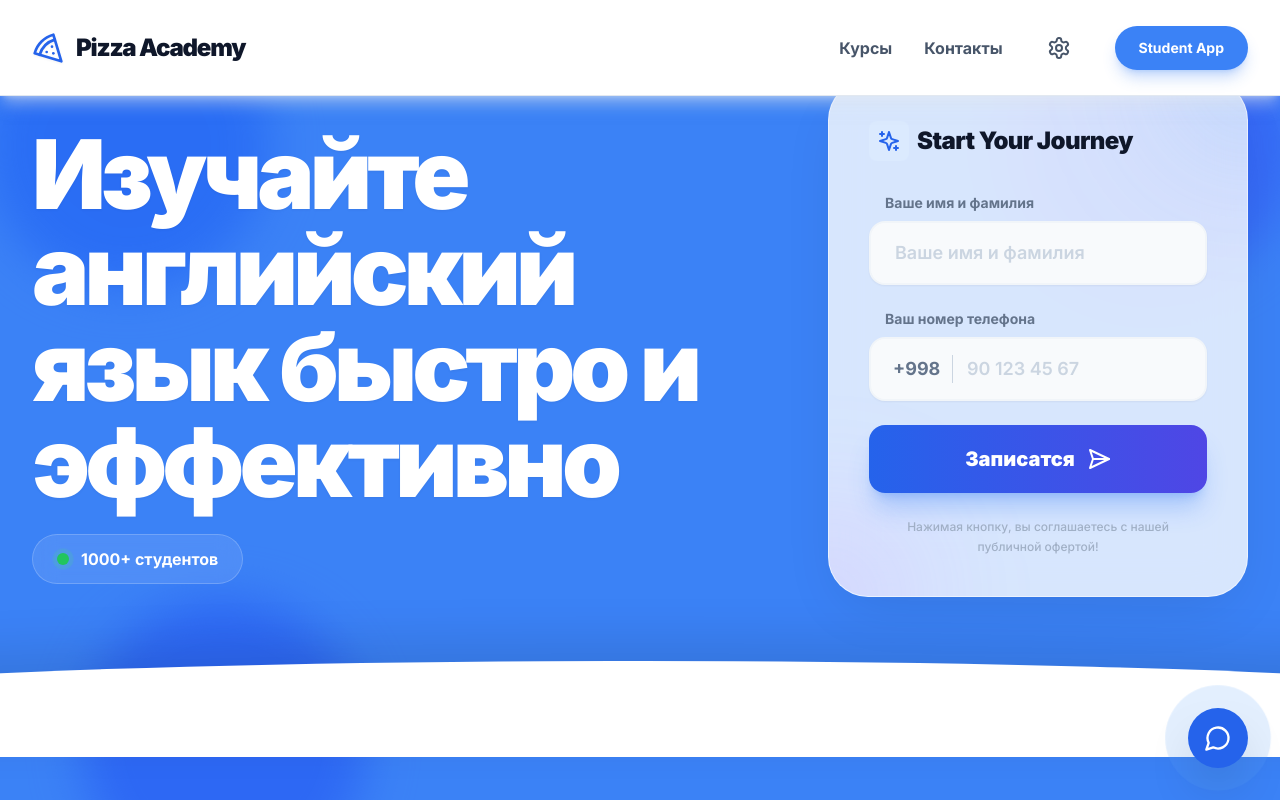
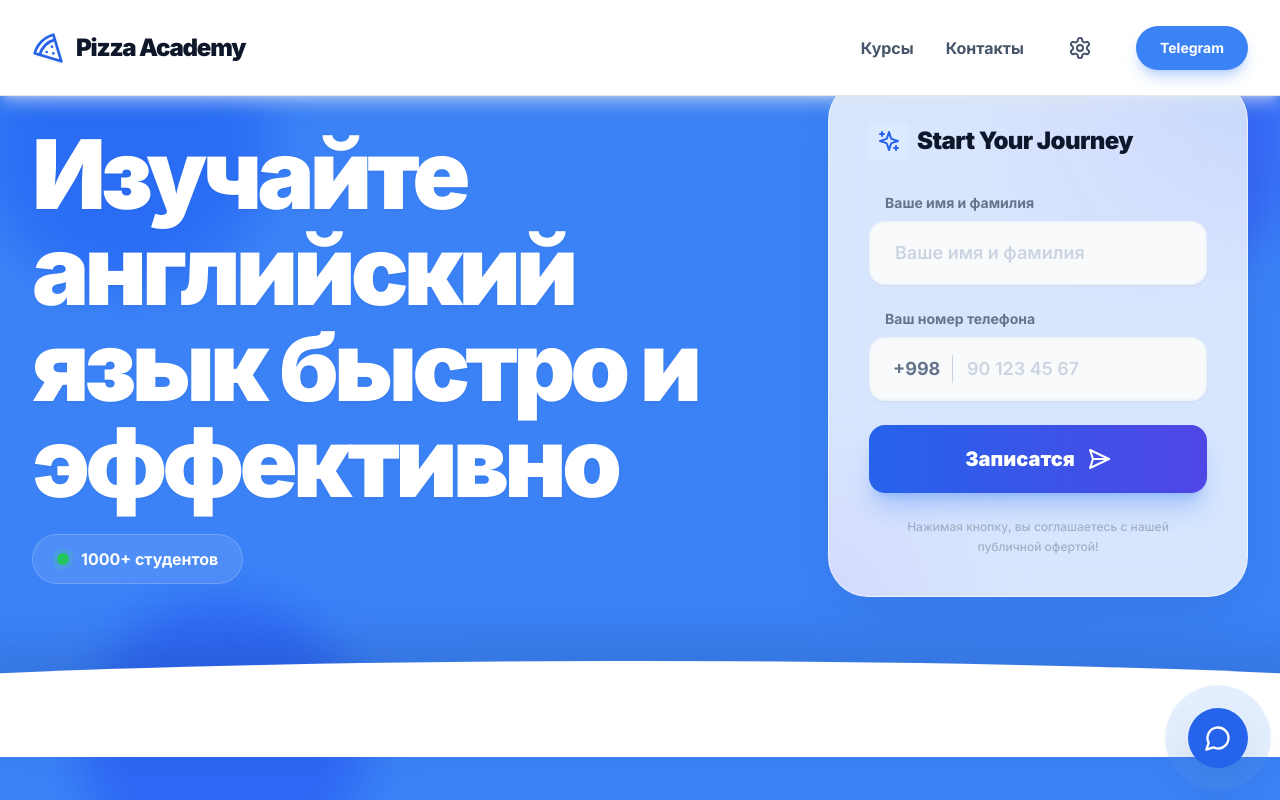
Before and after one commit to FanPlov/pizza, a React (Vite) app: page / in a window 1280 px wide. Shown: the top 800 px of the page. Built offline with nearby package versions, Linux system fonts and the light colour scheme.

Commit message:
Change link text from 'Student App' to 'Telegram'

```diff
--- a/components/Header.tsx
+++ b/components/Header.tsx
@@ -57,7 +57,7 @@ export const Header: React.FC = () => {
                 rel="noopener noreferrer"
                 className="bg-blue-500 hover:bg-blue-600 text-white px-6 py-3 rounded-full font-bold text-sm shadow-lg shadow-blue-500/30 transition-all hover:scale-105 active:scale-95 flex items-center justify-center"
               >
-                Student App
+                Telegram
               </a>
             </nav>
 
@@ -101,7 +101,7 @@ export const Header: React.FC = () => {
                 rel="noopener noreferrer"
                 className="block w-full mt-4 bg-blue-500 hover:bg-blue-600 text-white px-6 py-4 rounded-xl font-bold shadow-lg shadow-blue-500/30 text-center"
               >
-                Student App
+                Telegram
               </a>
             </div>
           </div>
```
